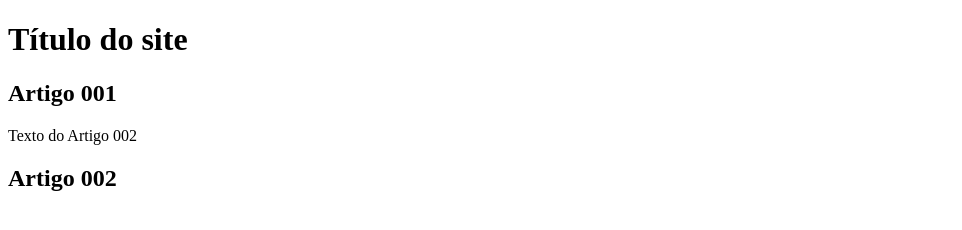
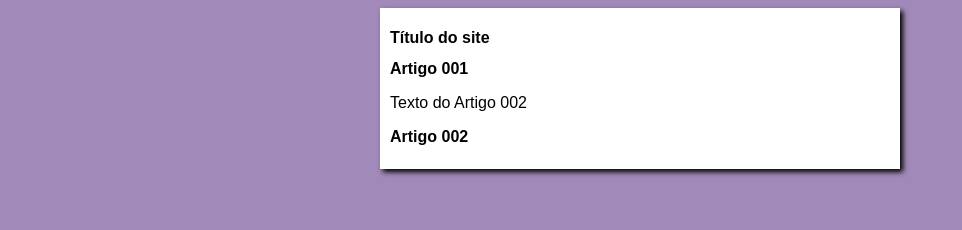
Before and after one commit to thund3r28/projeto-site, a plain HTML site: page index.html in a window 1280 px wide. Shown: the whole page, without its empty margins (0-962 px from the left). Drawn offline with Linux system fonts and the light colour scheme.

Commit message:
iniciei o design

```diff
--- /dev/null
+++ b/estilos/style.css
@@ -0,0 +1,17 @@
+* {
+    font-family: Arial, Helvetica, sans-serif;
+    font-size: 16px;
+}
+
+body{
+    background-color: rgb(161, 137, 185);
+
+}
+
+main {
+        background-color: white;
+        width: 500px;
+        margin: auto;
+        padding: 10px;
+        box-shadow: 3px 3px 5px rgb(0, 0, 0.473);
+}
--- a/index.html
+++ b/index.html
@@ -4,6 +4,7 @@
     <meta charset="UTF-8">
     <meta name="viewport" content="width=device-width, initial-scale=1.0">
     <title>Título do site</title>
+    <link rel="stylesheet" href="estilos/style.css">
 </head>
 <body>
     <main>
```
